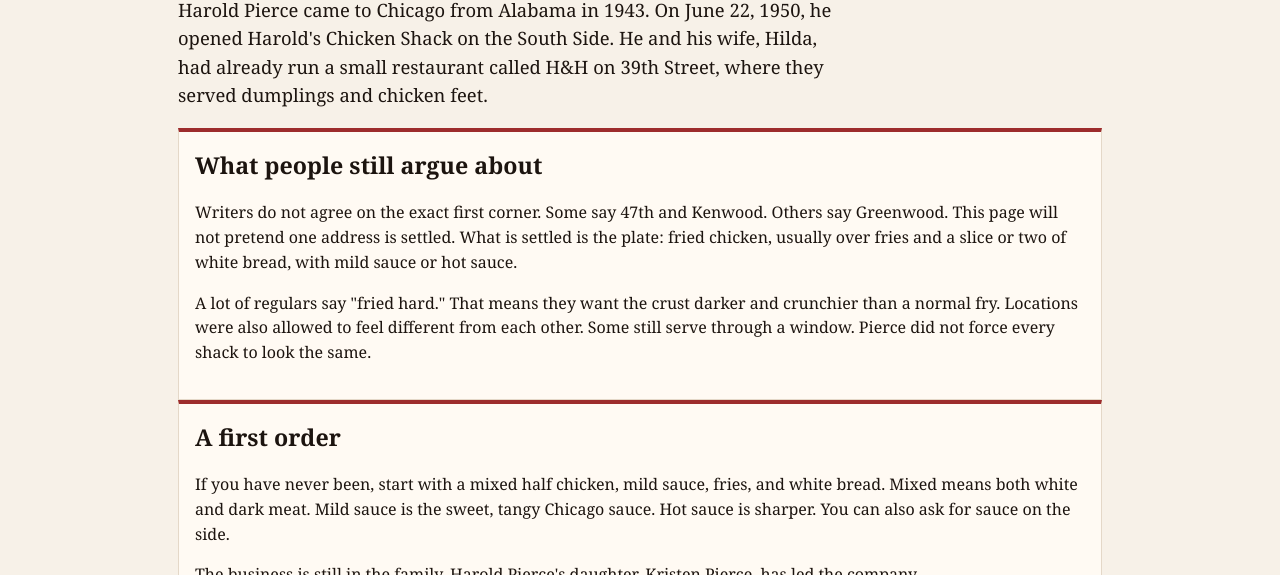
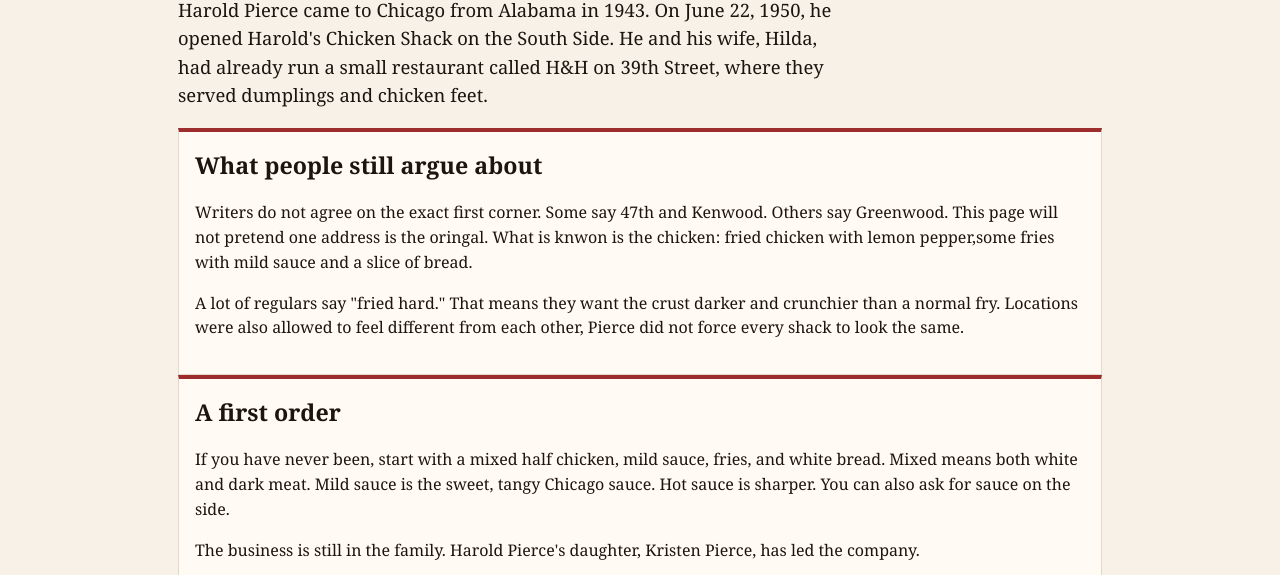
Before and after one commit to VernonTheGod/cis181_Beasley_V, a plain HTML site: page Term Project/best-chicken/harolds.html in a window 1280 px wide. Shown: the part 190-765 px from the top of the page. Drawn offline with Linux system fonts and the light colour scheme.

Commit message:
updates to harolds page, adding context.

```diff
--- a/Term Project/best-chicken/harolds.html
+++ b/Term Project/best-chicken/harolds.html
@@ -27,8 +27,8 @@
 
     <section class="panel">
       <h2>What people still argue about</h2>
-      <p>Writers do not agree on the exact first corner. Some say 47th and Kenwood. Others say Greenwood. This page will not pretend one address is settled. What is settled is the plate: fried chicken, usually over fries and a slice or two of white bread, with mild sauce or hot sauce.</p>
-      <p>A lot of regulars say "fried hard." That means they want the crust darker and crunchier than a normal fry. Locations were also allowed to feel different from each other. Some still serve through a window. Pierce did not force every shack to look the same.</p>
+      <p>Writers do not agree on the exact first corner. Some say 47th and Kenwood. Others say Greenwood. This page will not pretend one address is the oringal. What is knwon is the chicken: fried chicken with lemon pepper,some fries with mild sauce and a slice of bread.</p>
+      <p>A lot of regulars say "fried hard." That means they want the crust darker and crunchier than a normal fry. Locations were also allowed to feel different from each other, Pierce did not force every shack to look the same.</p>
     </section>
 
     <section class="panel">
```
